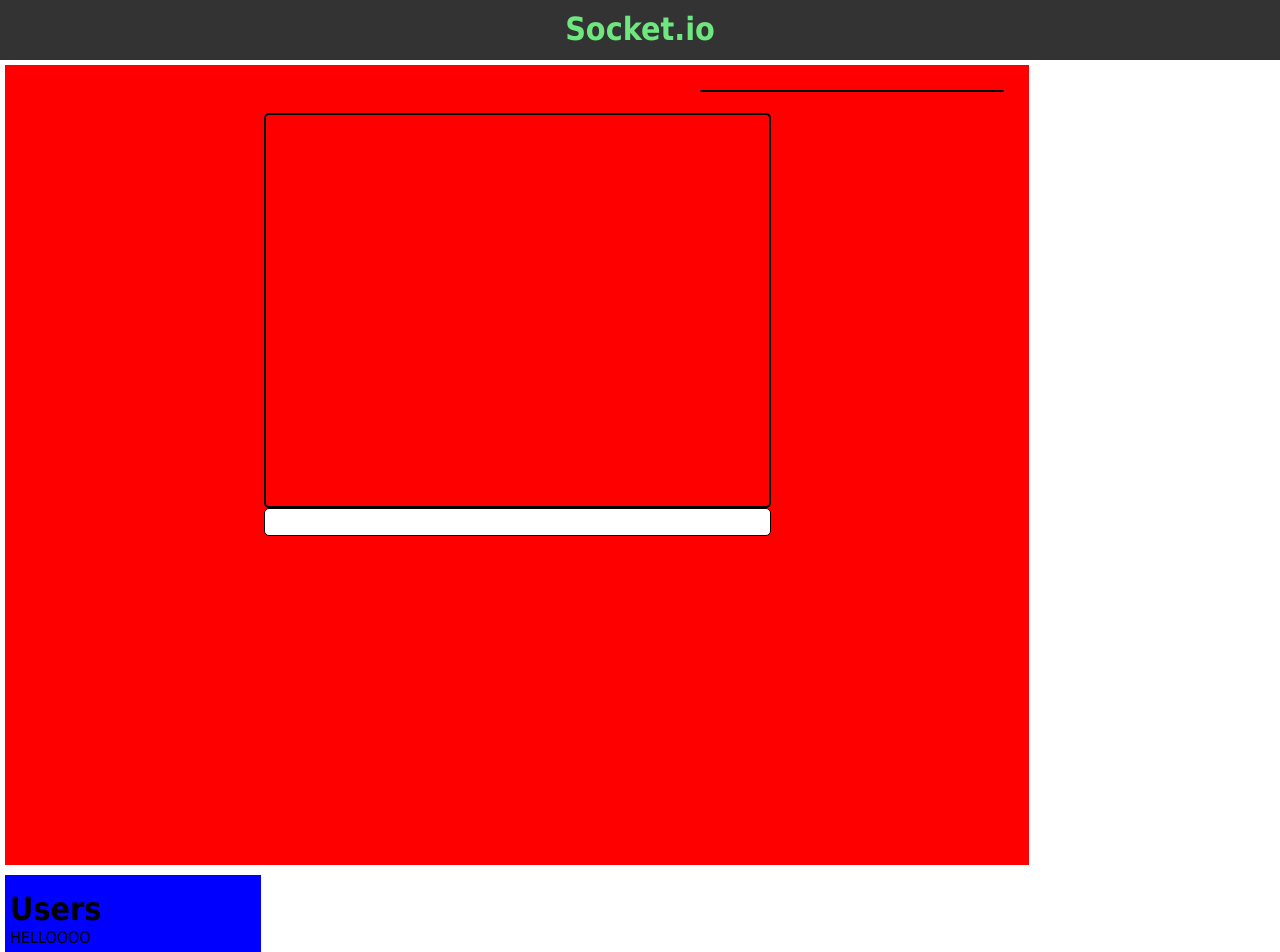
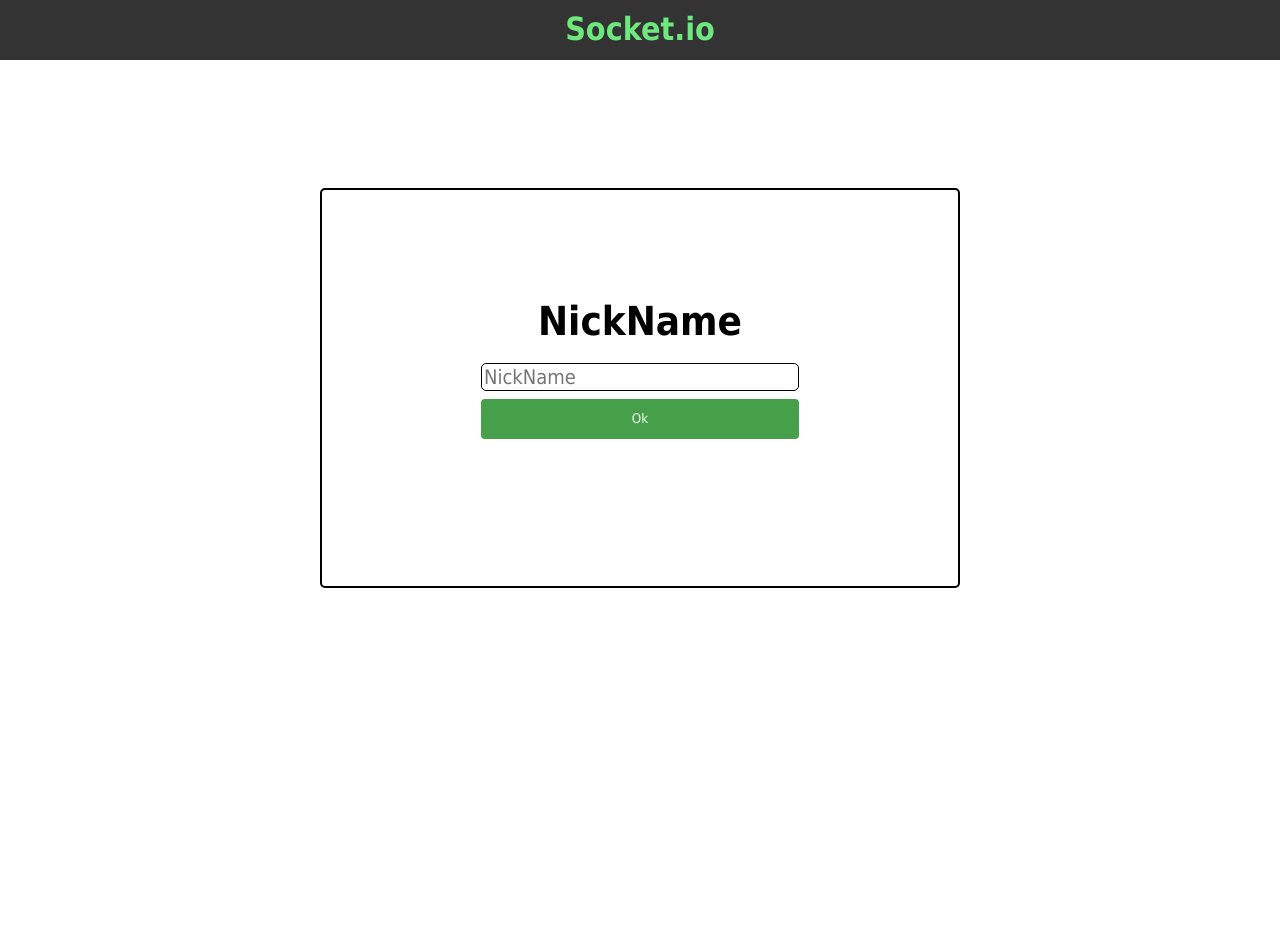
Before and after one commit to RBioZ/Socket.IO-Chat, a website: page index.html in a window 1280 px wide. Shown: the top 952 px of the page. After the commit the page ends 800 px from the top, so only its background shows below. Drawn offline with nearby package versions, Linux system fonts and the light colour scheme; no server answers.

Commit message:
Atualizações

```diff
--- a/index.html
+++ b/index.html
@@ -1,57 +1,33 @@
 <html>
 	<head>
 		<meta charset="utf-8">
-		<title>Meu App!</title>
+		<title>Socket.IO-CHAT!</title>
 	</head>
 	<body>
+
+		<!--Socket e Jquery-->
+		<script src="/socket.io/socket.io.js"></script>
+		<script src="//code.jquery.com/jquery-3.2.1.min.js"></script>
 
 		<!--Barra de Navecação-->
 		<div id="nav-bar">
 			<h1>Socket.io</h1>
 		</div>
 
+		<!--Body Itens-->
 
-		<!--Socket e Jquery-->
-		<script src="/socket.io/socket.io.js"></script>
-		<script src="//code.jquery.com/jquery-3.2.1.min.js"></script>
+		<div id="main">
+			<h2>NickName</h2>
+			<div id="input"><input placeholder="NickName" type="text" /></div>
+			<button type="submit">Ok</button>
+		</div>
 
-		<!--Body Itens-->
-		<div id="right-col">
-			<div id="my-id"></div>
-			<div id="msgs"></div>
-			<div id="input"><input  type="text" /></div>
-		</div>
-		<div id="left-col"">
-			<h1>Users</h1>
-			<div id="users">HELLOOOO</div>
-		</div>
 
 		<!--Script-->
 		<script>
+
 			const socket = io();
 
-			socket.on('connect',function(){
-				$("#my-id").append("Seu ID: "+socket.id+"<br>");
-				socket.emit('user','I am connected ' + socket.id);
-			})
-
-			socket.on('msg',function(msg){
-				$("#msgs").append(msg+'<br>');
-			})
-			socket.on('user',function(msg){
-				$("#users").append(msg+'<br>');
-			})
-
-			$(function(){
-				$("input").keydown(function(key){
-					if(key.keyCode === 13){
-						socket.emit('msg', $(this).val());
-						$(this).val('');
-					}
-
-					//console.log(key.keyCodes)
-				})
-			})
 
 		</script>
 
@@ -66,23 +42,18 @@
 
 		body{
 			margin:0;
+			padding: 0;
 		}
 
-		#msgs{
+		#main{
 			border: 2px solid black;
 			border-radius: 5px;
-			margin: 0 auto;
+			margin: 10% auto 0;
 			width: 50%;
 			height: 50%;
 			overflow: auto;
 			font-size: 18;
 			font-family:Tahoma;
-		}
-		#my-id{
-			border: 1px solid black;
-			border-radius: 5px;
-			margin: 2% 2% 2% auto;
-			width: 30%;
 		}
 
 		#input{
@@ -108,28 +79,32 @@
 			vertical-align: middle;
 		}
 
+		h2{
+			text-align: center;
+			margin:17% 0 3% 0;
+			padding:0;
+			font-size: 40px;
+		}
+
 		h1{
 			margin:10 0 0 0;
 			padding:0;
 		}
 
-		#right-col{
-			background-color: red;
-			width: 80%;
-			height: 100%;
-			float:left;
-			margin:5px;
-			padding:5px;
+		button{
+			background-color: #45a049;
+			color:honeydew;
+			font-family:Tahoma;
+			width:50%;
+			height: 10%;
+			border: none;
+			border-radius: 4px;
+			cursor: pointer;
+			margin: 8px auto;
+			float:right;
+			margin-right:25%;
 		}
 
-		#left-col{
-			background-color: blue;
-			width: 20%;
-			height: 100%;
-			float:left;
-			margin:5px;
-			padding:5px;
-		}
 		</style>
 
 	</body>
```
Also changed, not shown: server.js (+42 -11 lines).
